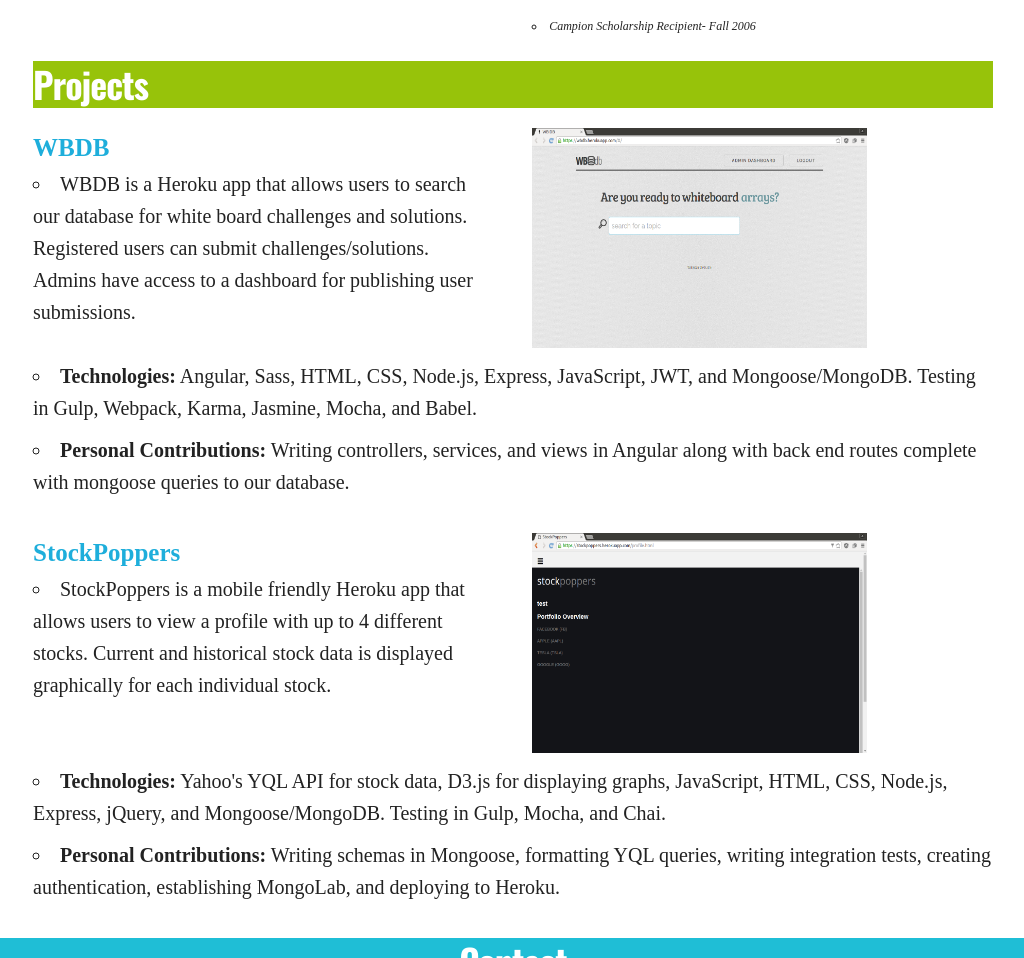
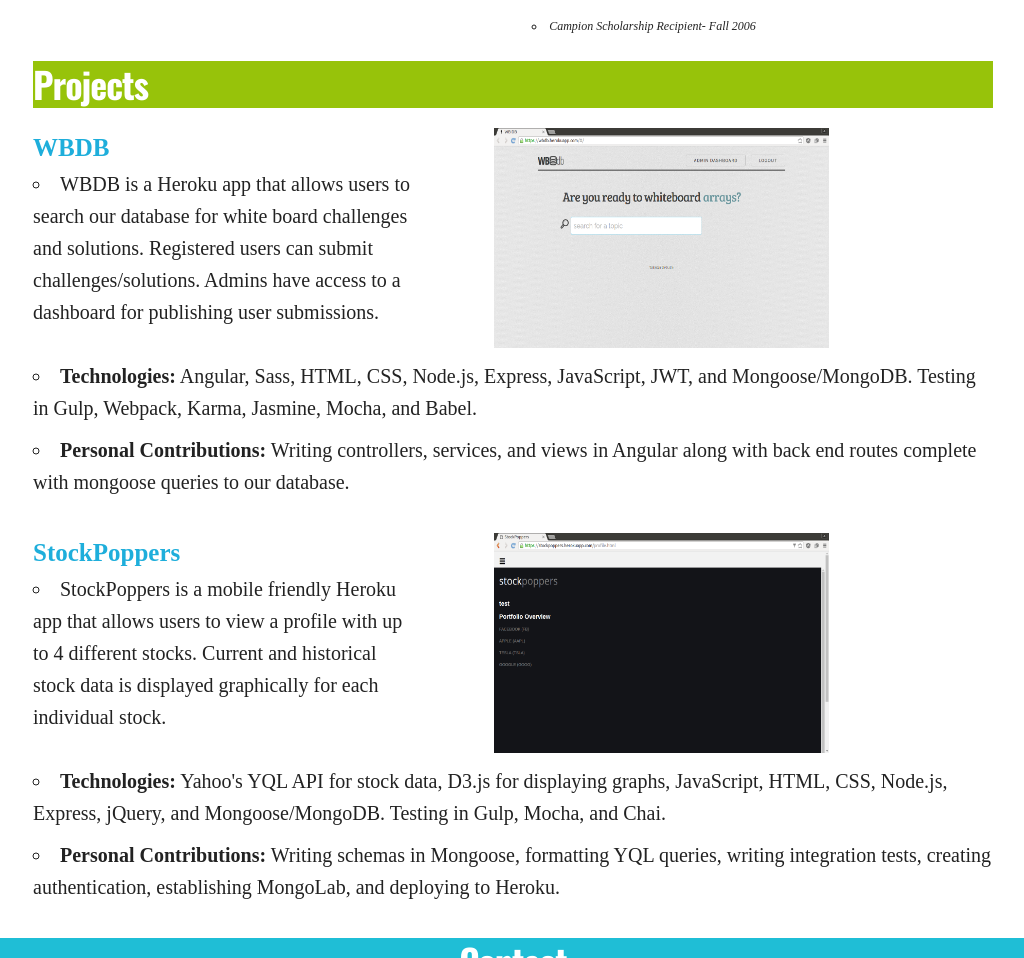
Before and after one commit to hugheskr/my_web, a plain HTML site: page index.html in a window 1280 px wide. Shown: the part 2082-3040 px from the top of the page, without its empty margins (127-1151 px from the left). Drawn offline with nearby package versions, Linux system fonts and the light colour scheme; some packages are replaced by stand-ins of ours; a web font is replaced by a local one.

Commit message:
image offset

```diff
--- a/index.html
+++ b/index.html
@@ -124,7 +124,7 @@
       <section class="row projects" id="projects">
         <h3 class="twelve columns">Projects</h3>
         <div class="wbdb row">
-          <div class="six columns">
+          <div class="five columns">
             <a href="https://wbdb.herokuapp.com" target="_blank">WBDB</a>
             <ul>
               <li>
@@ -132,7 +132,7 @@
               </li>
             </ul>
           </div>
-          <a href="https://wbdb.herokuapp.com" target="_blank" class="six columns"><img border="0" alt="WBDB" src="images/wbdb.png" width="335" height="220"></a>
+          <a href="https://wbdb.herokuapp.com" target="_blank" class="six columns offset-by-one"><img border="0" alt="WBDB" src="images/wbdb.png" width="335" height="220"></a>
           <ul class="twelve columns">
             <li>
               <span>Technologies:</span> Angular, Sass, HTML, CSS, Node.js, Express, JavaScript, JWT, and Mongoose/MongoDB. Testing in     Gulp, Webpack, Karma, Jasmine, Mocha, and Babel.
@@ -143,7 +143,7 @@
           </ul>
         </div>
         <div class="stockpoppers row">
-          <div class="six columns">
+          <div class="five columns">
             <a href="https://stockpoppers.herokuapp.com" target="_blank">StockPoppers</a>
             <ul>
               <li>
@@ -151,7 +151,7 @@
               </li>
             </ul>
           </div>
-          <a href="https://stockpoppers.herokuapp.com" target="_blank" class="six columns"><img border="0" alt="stockpoppers" src="images/stockpoppers.png" width="335" height="220"></a>
+          <a href="https://stockpoppers.herokuapp.com" target="_blank" class="six columns offset-by-one"><img border="0" alt="stockpoppers" src="images/stockpoppers.png" width="335" height="220"></a>
           <ul class="twelve columns">
             <li>
               <span>Technologies:</span> Yahoo's YQL API for stock data, D3.js for displaying graphs, JavaScript, HTML, CSS, Node.js,      Express, jQuery, and Mongoose/MongoDB. Testing in Gulp, Mocha, and Chai.
```
